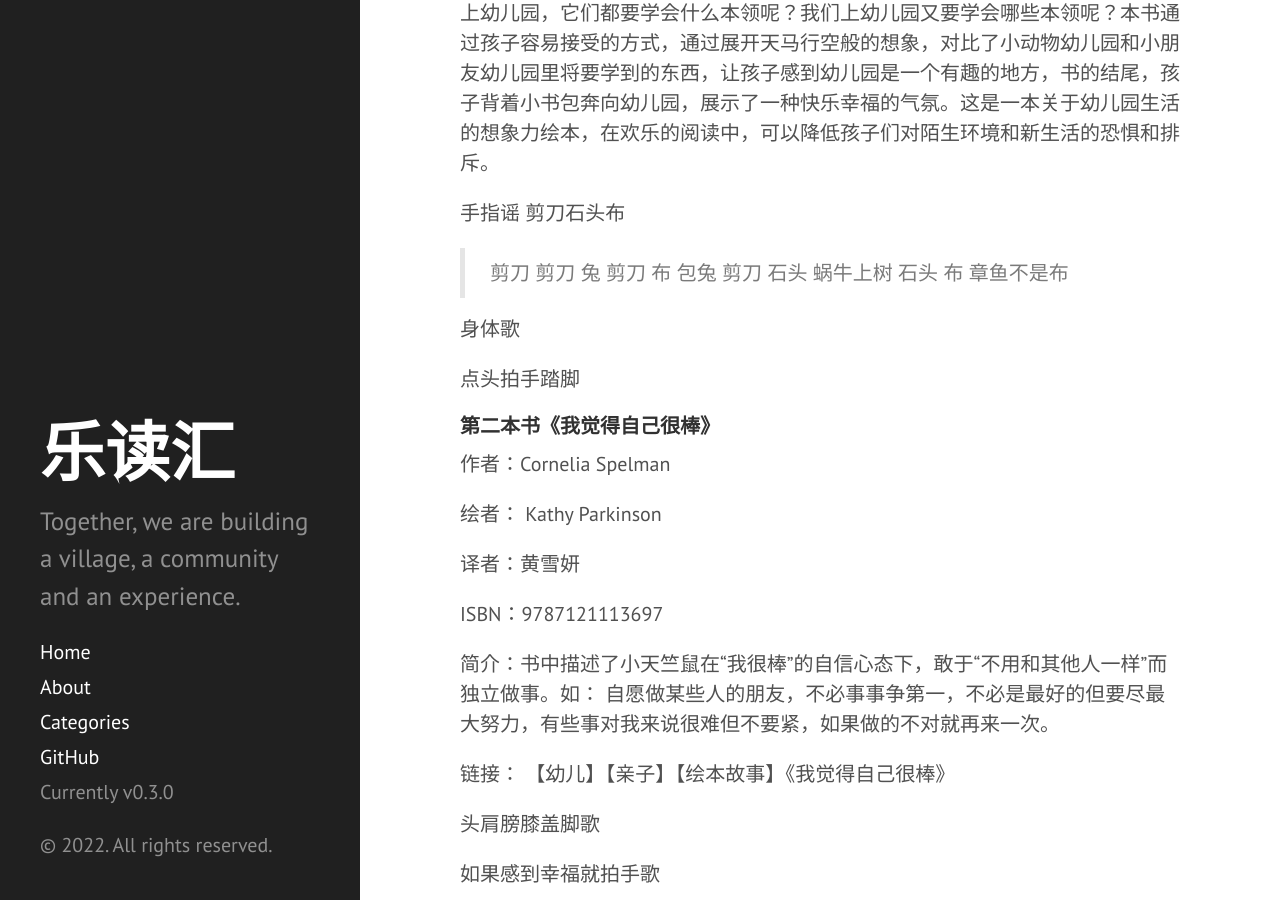
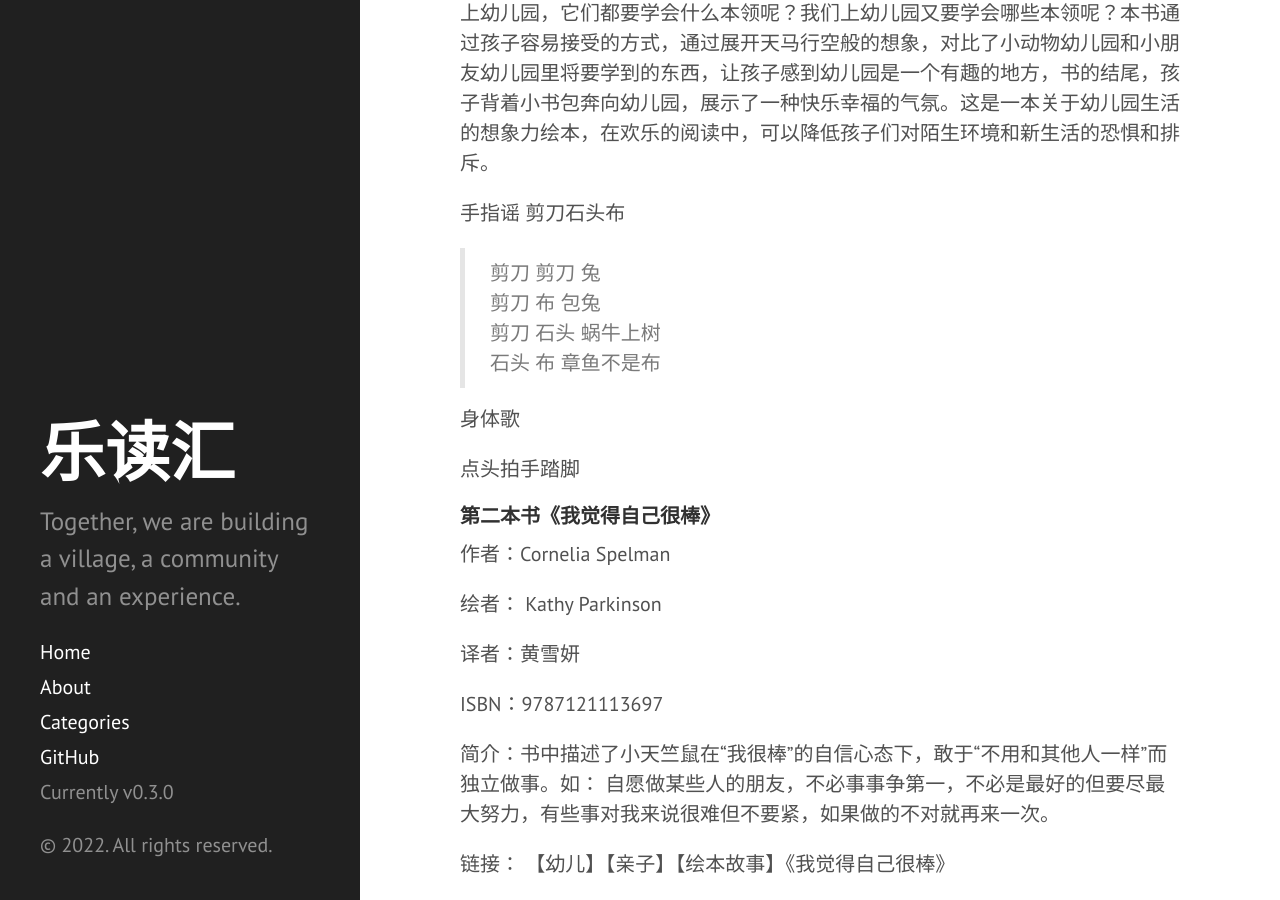
Before and after one commit to leducon/leducon.github.io, a Jekyll site: the page built from _posts/2022-04-30-event2-PY-library.md, in a window 1280 px wide and 900 px high, scrolled down 866 px. Built offline with Jekyll 4.4.1, drawn with Linux system fonts in a browser that asks for light colours; Markdown is read by kramdown in place of the engine named in the settings.

```diff
--- a/_posts/2022-04-30-event2-PY-library.md
+++ b/_posts/2022-04-30-event2-PY-library.md
@@ -32,10 +32,10 @@ ISBN：9787538188578
 
 手指谣 剪刀石头布
 
-> 剪刀 剪刀 兔
-> 剪刀 布 包兔
-> 剪刀 石头 蜗牛上树
-> 石头 布 章鱼不是布
+> 剪刀 剪刀 兔<br>
+> 剪刀 布 包兔<br>
+> 剪刀 石头 蜗牛上树<br>
+> 石头 布 章鱼不是布<br>
 
 身体歌
 
```
